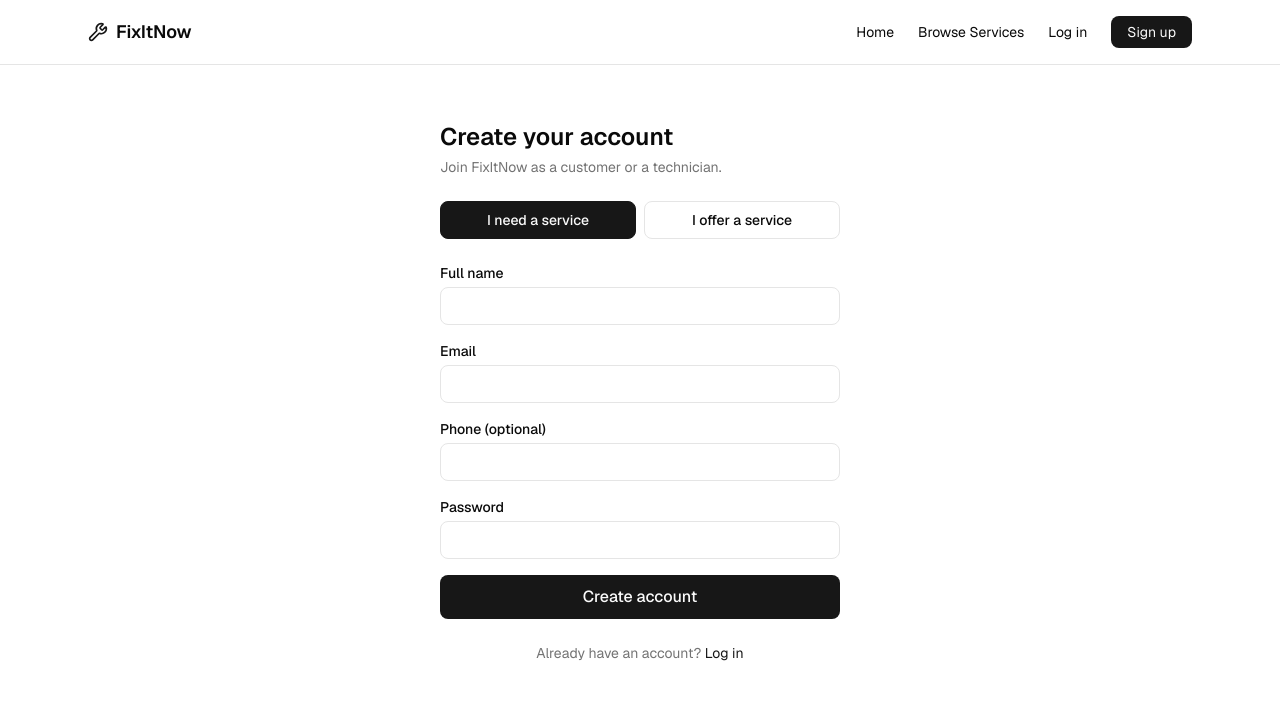
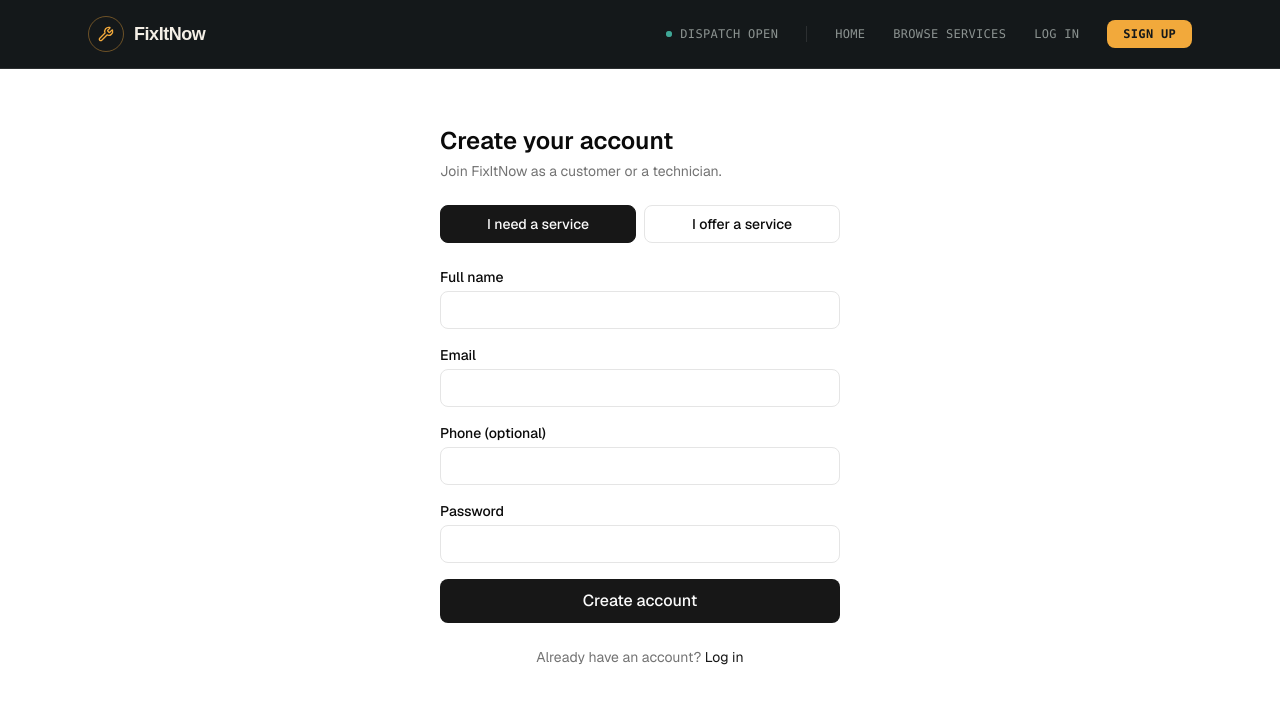
Before and after one commit to Fahad-smto/fixitnow-frontend-ts-, a Next.js app: page / in a window 1280 px wide. Shown: the top 704 px of the page. Built offline with nearby package versions, Linux system fonts and the light colour scheme; no server answers.

Commit message:
navbar modifyed

```diff
--- a/components/Navbar.tsx
+++ b/components/Navbar.tsx
@@ -4,6 +4,7 @@ import Link from 'next/link';
 import { useRouter } from 'next/navigation';
 import { Wrench } from 'lucide-react';
 import { useAuthStore } from '@/lib/auth-store';
+
 
 export default function Navbar() {
   const { user, clearAuth } = useAuthStore();
@@ -23,43 +24,72 @@ export default function Navbar() {
       : '/dashboard/customer';
 
   return (
-    <header className="border-b border-[var(--border)] bg-[var(--card)]">
+    <header className="border-b border-white/10 bg-[#14181A] text-[#EDEAE3]">
       <nav className="mx-auto flex max-w-6xl items-center justify-between px-6 py-4">
-        <Link href="/" className="flex items-center gap-2 font-semibold text-lg">
-          <Wrench className="h-5 w-5 text-[var(--primary)]" />
-          FixItNow
+        <Link href="/" className="flex items-center gap-2.5">
+          <span className="flex h-9 w-9 items-center justify-center rounded-full border border-[#F2A93B]/40 text-[#F2A93B]">
+            <Wrench className="h-4 w-4" />
+          </span>
+          <span className="font-[Space_Grotesk,sans-serif] text-lg font-bold tracking-tight text-[#F4EFE6]">
+            FixItNow
+          </span>
         </Link>
 
-        <div className="flex items-center gap-6 text-sm">
-           <Link href="/home" className="hover:text-[var(--primary)]">
+        <div className="flex items-center gap-7 font-mono text-xs tracking-wide">
+          <div className="hidden items-center gap-2 text-[#8B9290] sm:flex">
+            <span className="relative flex h-1.5 w-1.5">
+              <span className="absolute inline-flex h-full w-full animate-ping rounded-full bg-[#3FA796] opacity-60" />
+              <span className="relative inline-flex h-1.5 w-1.5 rounded-full bg-[#3FA796]" />
+            </span>
+            DISPATCH OPEN
+          </div>
+
+          <span className="hidden h-4 w-px bg-white/10 sm:block" />
+
+          <Link
+            href="/home"
+            className="uppercase text-[#8B9290] transition-colors hover:text-[#F4EFE6]"
+          >
             Home
           </Link>
-          <Link href="/services" className="hover:text-[var(--primary)]">
-            Browse Services
+          <Link
+            href="/services"
+            className="uppercase text-[#8B9290] transition-colors hover:text-[#F4EFE6]"
+          >
+            Browse services
           </Link>
-
 
           {user ? (
             <>
-              <Link href={dashboardLink} className="hover:text-[var(--primary)]">
+              <Link
+                href={dashboardLink}
+                className="uppercase text-[#8B9290] transition-colors hover:text-[#F4EFE6]"
+              >
                 Dashboard
               </Link>
-              <span className="text-[var(--muted-foreground)]">Hi, {user.name}</span>
+
+              <span className="hidden items-center gap-1.5 rounded border border-white/10 bg-white/[0.03] px-2.5 py-1 text-[11px] normal-case tracking-normal text-[#8B9290] md:flex">
+                <span className="text-[#F4EFE6]">{user.name}</span>
+              </span>
+
               <button
                 onClick={handleLogout}
-                className="rounded-md border border-[var(--border)] px-3 py-1.5 hover:bg-[var(--muted)]"
+                className="rounded-md border border-white/15 px-3 py-1.5 uppercase text-[#EDEAE3] transition-colors hover:border-[#F2A93B]/50 hover:text-[#F2A93B] focus-visible:outline focus-visible:outline-2 focus-visible:outline-offset-2 focus-visible:outline-[#F2A93B]"
               >
                 Log out
               </button>
             </>
           ) : (
             <>
-              <Link href="/auth/login" className="hover:text-[var(--primary)]">
+              <Link
+                href="/auth/login"
+                className="uppercase text-[#8B9290] transition-colors hover:text-[#F4EFE6]"
+              >
                 Log in
               </Link>
               <Link
                 href="/auth/register"
-                className="rounded-md bg-[var(--primary)] px-4 py-1.5 text-[var(--primary-foreground)] hover:opacity-90"
+                className="rounded-md bg-[#F2A93B] px-4 py-1.5 uppercase font-semibold text-[#14181A] transition-colors hover:bg-[#ffbf5c] focus-visible:outline focus-visible:outline-2 focus-visible:outline-offset-2 focus-visible:outline-[#F2A93B]"
               >
                 Sign up
               </Link>
```
